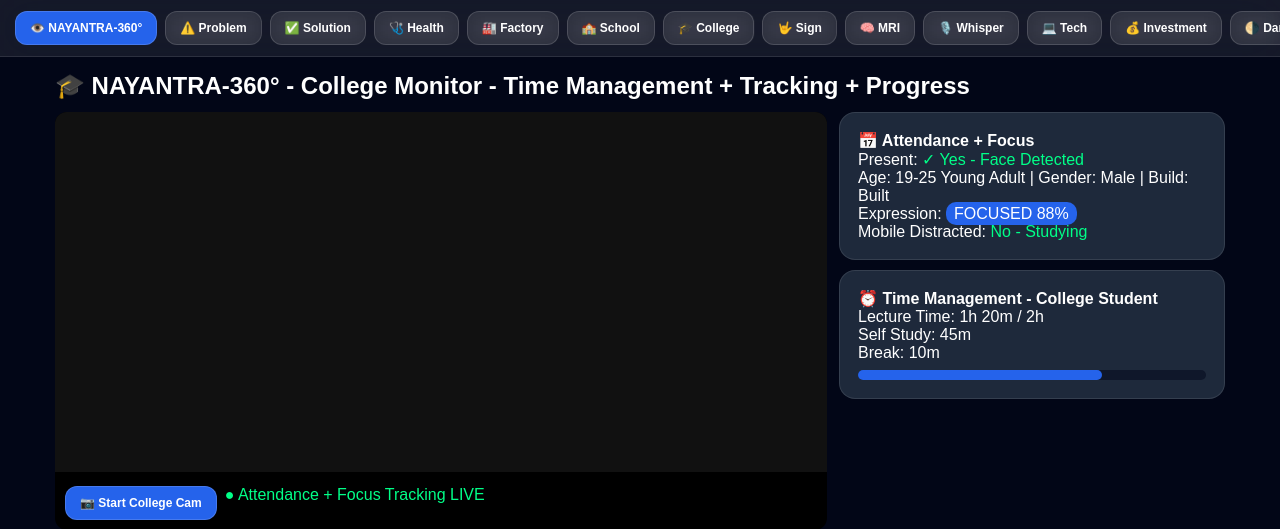
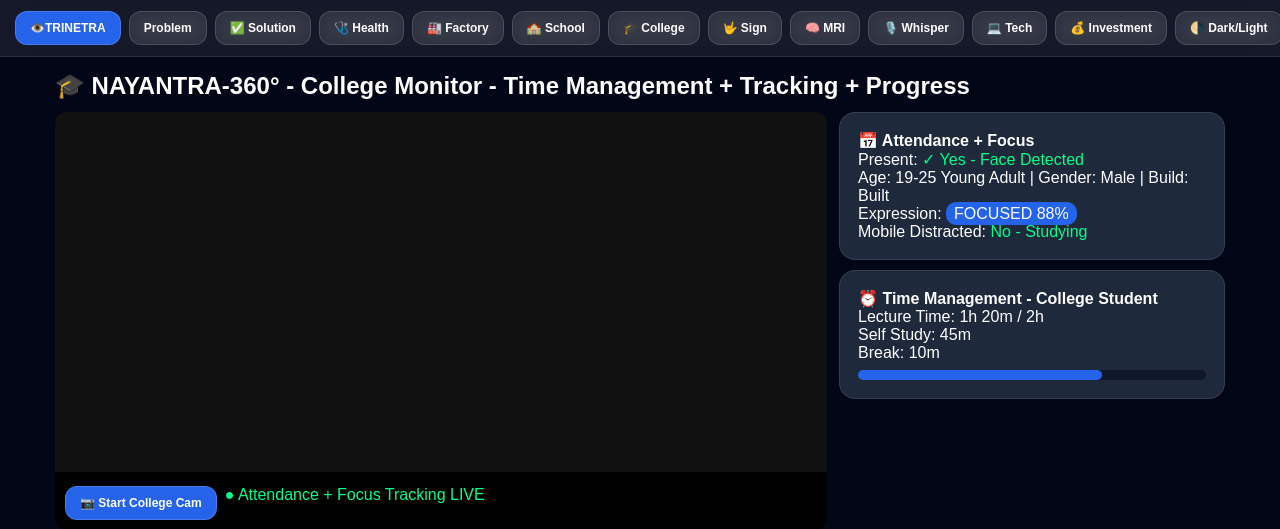
Before and after one commit to mva-robotics-innovation/nayantra-360, a Flask app: page /college in a window 1280 px wide. Shown: the top 529 px of the page. Run offline with Flask 3, Linux system fonts and the light colour scheme.

Commit message:
Update base.html

```diff
--- a/templates/base.html
+++ b/templates/base.html
@@ -1,10 +1,10 @@
 <!DOCTYPE html><html><head><meta charset="UTF-8"><meta name="viewport" content="width=device-width,initial-scale=1">
-<title>{% block title %}NAYANTRA-360°{% endblock %}</title>
+<title>{% block title %} TRINETRA {% endblock %}</title>
 <link rel="stylesheet" href="/static/css/style.css"></head>
 <body>
 <div class="glass-nav">
-<a href="/" class="glass-btn active">👁️ NAYANTRA-360°</a>
-<a href="/problem" class="glass-btn">⚠️ Problem</a>
+<a href="/" class="glass-btn active">👁️TRINETRA</a>
+<a href="/problem" class="glass-btn"> Problem</a>
 <a href="/solution" class="glass-btn">✅ Solution</a>
 <a href="/health" class="glass-btn">🩺 Health</a>
 <a href="/factory" class="glass-btn">🏭 Factory</a>
```
